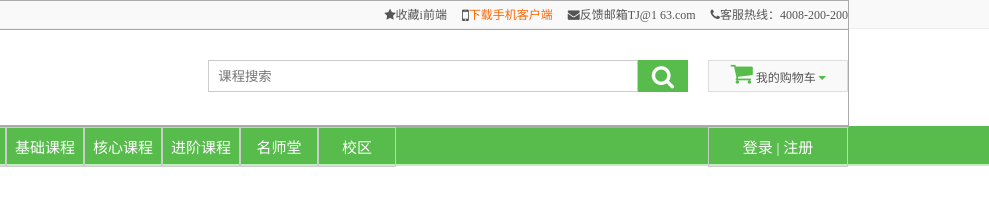
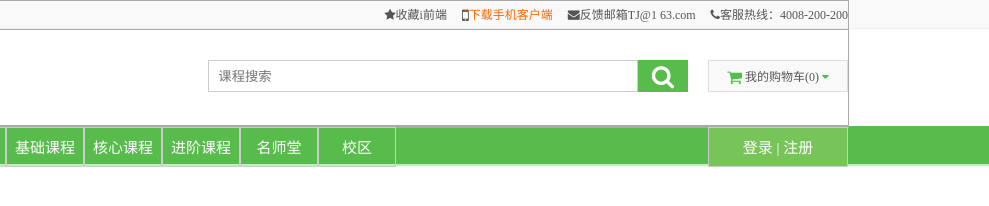
Before and after one commit to TJ-fortype/iweb, a plain HTML site: page index.html in a window 1280 px wide. Shown: the full height of the page, 291-1280 px from the left. Drawn offline with Linux system fonts and the light colour scheme.

Commit message:
修改主页

```diff
--- a/index.html
+++ b/index.html
@@ -119,12 +119,21 @@
 			text-align: center;
 			color: #fff;
 			border: 1px solid #ccc;
+			background: #77c558;
 		}
 		.nav_user > .user_login > a {
 			color: #fff;
 		}
 		.nav_user > .user_login > a:hover {
 			color: #FFFF00;
+		}
+		.sanjiao {
+			transition: all .3s;
+		}
+		.sanjiao:hover {
+			transform-origin: center;
+			transform: rotate(180deg);
+
 		}
 
 	</style>
@@ -151,9 +160,9 @@
 			<!-- 我的购物车 -->
 			<div class="search">
 				<div class="shoppingc">
-					<span class="fa fa-shopping-cart fa-2x"></span>
-					<span>我的购物车</span>
-					<span class="fa fa-caret-down"></span>
+					<span class="fa fa-shopping-cart fa-lg"></span>
+					<span>我的购物车(0)</span>
+					<span class="fa fa-caret-down sanjiao"></span>
 				</div>
 			</div>
 			<!-- 输入框 -->
```
